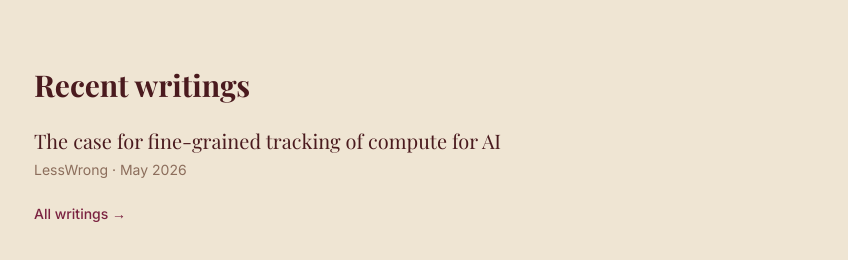
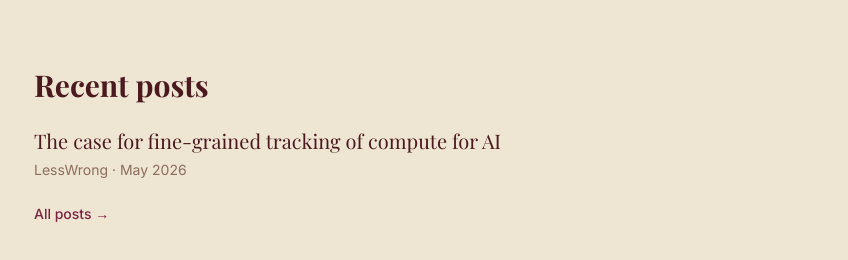
Before and after one commit to boonits/boonits-website, a Next.js app: page / in a window 1280 px wide. Shown: the part 558-818 px from the top of the page, without its empty margins (214-1062 px from the left). Built offline with nearby package versions, Linux system fonts and the light colour scheme.

Commit message:
updated "writings" to say "posts" instead on home page

```diff
--- a/src/app/page.tsx
+++ b/src/app/page.tsx
@@ -44,9 +44,9 @@ export default function Home() {
         </div>
       </section>
 
-      {/* Recent writings */}
+      {/* Recent posts */}
       <section>
-        <h2 className="mb-6">Recent writings</h2>
+        <h2 className="mb-6">Recent posts</h2>
         <ul className="space-y-6">
           {recentWritings.map((post) => (
             <li key={post.url}>
@@ -70,7 +70,7 @@ export default function Home() {
           href="/writings"
           className="mt-6 inline-block text-sm font-medium text-accent hover:text-accent-hover transition-colors"
         >
-          All writings →
+          All posts →
         </Link>
       </section>
     </article>
```
